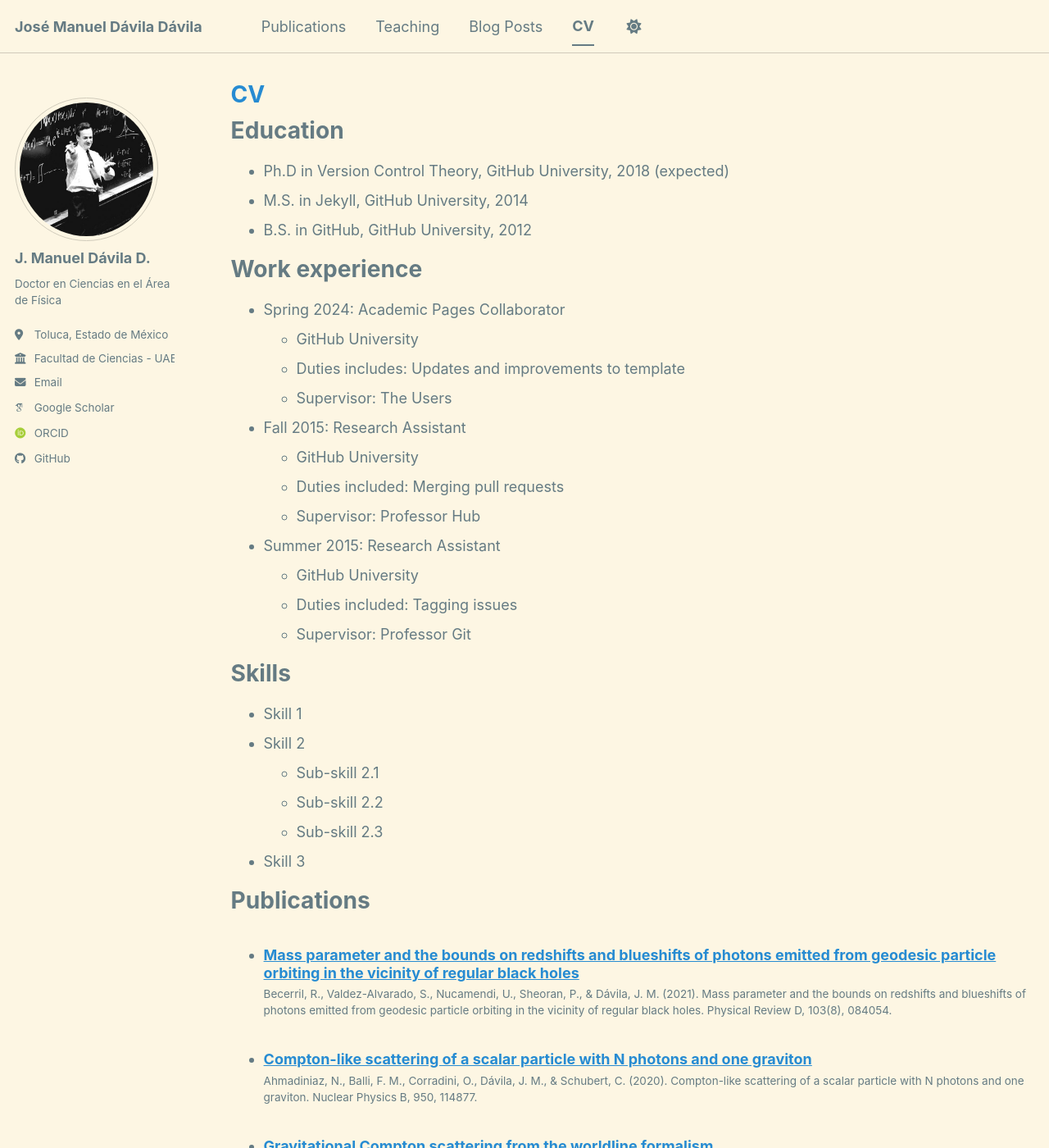
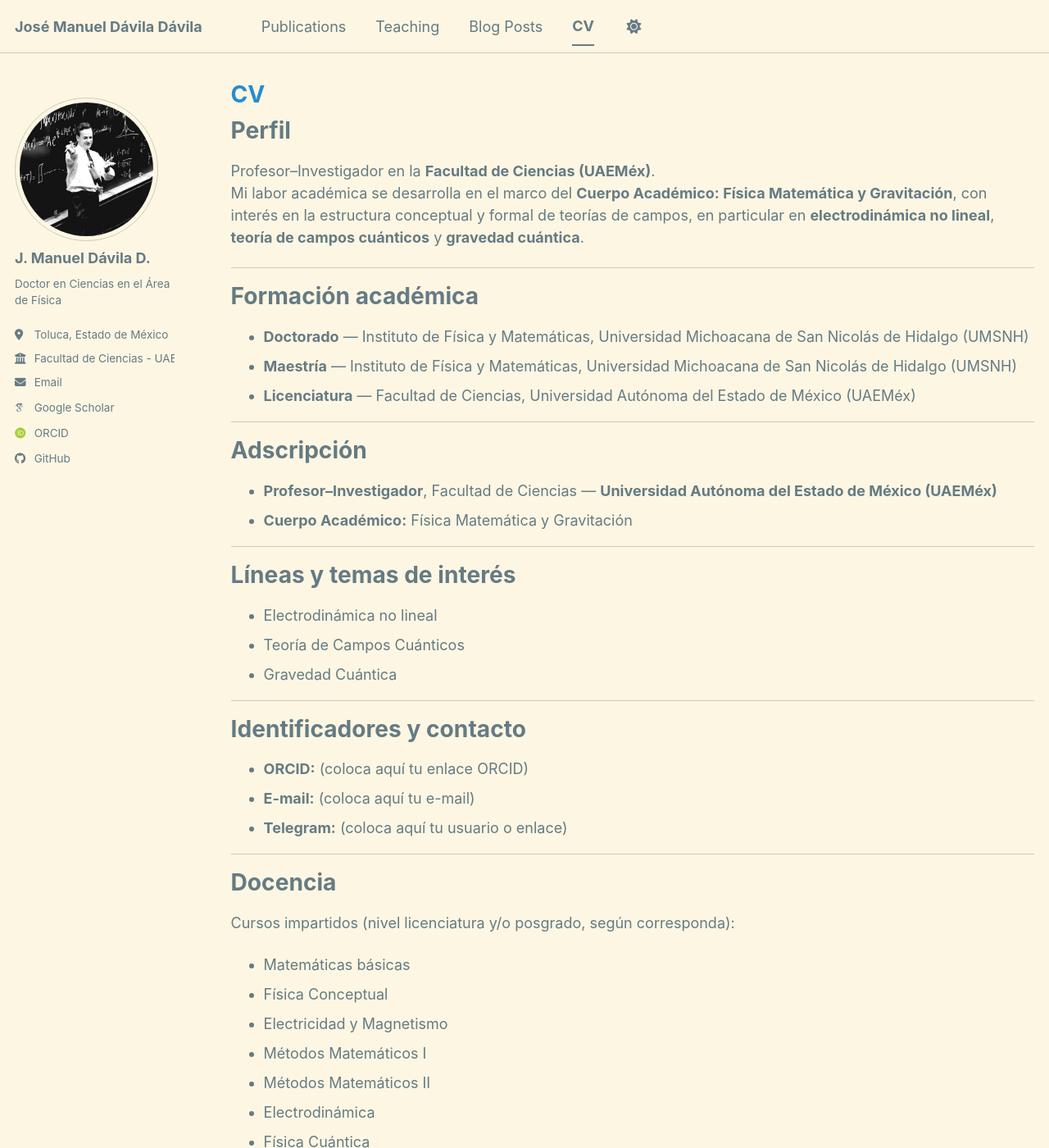
Before and after one commit to jmdaviladr/jmdaviladr.github.io, a Jekyll site: the page built from _pages/cv.md, in a window 1280 px wide and 1400 px high. Shown: the whole window at 82% size. Built offline with Jekyll 4.4.1, drawn with Linux system fonts in a browser that asks for light colours; some web fonts are replaced; a script bundle is joined from its source files by our own code; library files that are not in the unit come from our copies; some of the changed text lies outside the part shown.

Commit message:
Update cv.md

```diff
--- a/_pages/cv.md
+++ b/_pages/cv.md
@@ -9,56 +9,88 @@ redirect_from:
 
 {% include base_path %}
 
-Education
+Perfil
 ======
-* Ph.D in Version Control Theory, GitHub University, 2018 (expected)
-* M.S. in Jekyll, GitHub University, 2014
-* B.S. in GitHub, GitHub University, 2012
+Profesor–Investigador en la **Facultad de Ciencias (UAEMéx)**.
+Mi labor académica se desarrolla en el marco del **Cuerpo Académico: Física Matemática y Gravitación**, con interés en la estructura conceptual y formal de teorías de campos, en particular en **electrodinámica no lineal**, **teoría de campos cuánticos** y **gravedad cuántica**.
 
-Work experience
+---
+
+Formación académica
 ======
-* Spring 2024: Academic Pages Collaborator
-  * GitHub University
-  * Duties includes: Updates and improvements to template
-  * Supervisor: The Users
 
-* Fall 2015: Research Assistant
-  * GitHub University
-  * Duties included: Merging pull requests
-  * Supervisor: Professor Hub
+* **Doctorado** — Instituto de Física y Matemáticas, Universidad Michoacana de San Nicolás de Hidalgo (UMSNH)
+* **Maestría** — Instituto de Física y Matemáticas, Universidad Michoacana de San Nicolás de Hidalgo (UMSNH)
+* **Licenciatura** — Facultad de Ciencias, Universidad Autónoma del Estado de México (UAEMéx)
 
-* Summer 2015: Research Assistant
-  * GitHub University
-  * Duties included: Tagging issues
-  * Supervisor: Professor Git
+---
 
-Skills
+Adscripción
 ======
-* Skill 1
-* Skill 2
-  * Sub-skill 2.1
-  * Sub-skill 2.2
-  * Sub-skill 2.3
-* Skill 3
+* **Profesor–Investigador**, Facultad de Ciencias — **Universidad Autónoma del Estado de México (UAEMéx)**
+* **Cuerpo Académico:** Física Matemática y Gravitación
 
-Publications
+---
+
+Líneas y temas de interés
 ======
-  <ul>{% for post in site.publications reversed %}
-    {% include archive-single-cv.html %}
-  {% endfor %}</ul>
+* Electrodinámica no lineal
+* Teoría de Campos Cuánticos
+* Gravedad Cuántica
+
+---
+
+Identificadores y contacto
+======
+* **ORCID:** (coloca aquí tu enlace ORCID)
+* **E-mail:** (coloca aquí tu e-mail)
+* **Telegram:** (coloca aquí tu usuario o enlace)
+
+---
+
+Docencia
+======
+Cursos impartidos (nivel licenciatura y/o posgrado, según corresponda):
+
+* Matemáticas básicas
+* Física Conceptual
+* Electricidad y Magnetismo
+* Métodos Matemáticos I
+* Métodos Matemáticos II
+* Electrodinámica
+* Física Cuántica
+* Electrodinámica Cuántica
+* Teoría de Campos Cuánticos
+
+---
+
+Organización académica y divulgación
+======
+* Organización de eventos académicos y de divulgación
+* **Seminario Multidisciplinario de Divulgación Científica de Vanguardia** (organización y coordinación)
+
+---
+
+Publicaciones
+======
+<ul>
+{% for post in site.publications reversed %}
+  {% include archive-single-cv.html %}
+{% endfor %}
+</ul>
 
 Talks
 ======
-  <ul>{% for post in site.talks reversed %}
-    {% include archive-single-talk-cv.html  %}
-  {% endfor %}</ul>
+<ul>
+{% for post in site.talks reversed %}
+  {% include archive-single-talk-cv.html %}
+{% endfor %}
+</ul>
 
-Teaching
+Teaching (materiales / entradas)
 ======
-  <ul>{% for post in site.teaching reversed %}
-    {% include archive-single-cv.html %}
-  {% endfor %}</ul>
-
-Service and leadership
-======
-* Currently signed in to 43 different slack teams
+<ul>
+{% for post in site.teaching reversed %}
+  {% include archive-single-cv.html %}
+{% endfor %}
+</ul>
```
